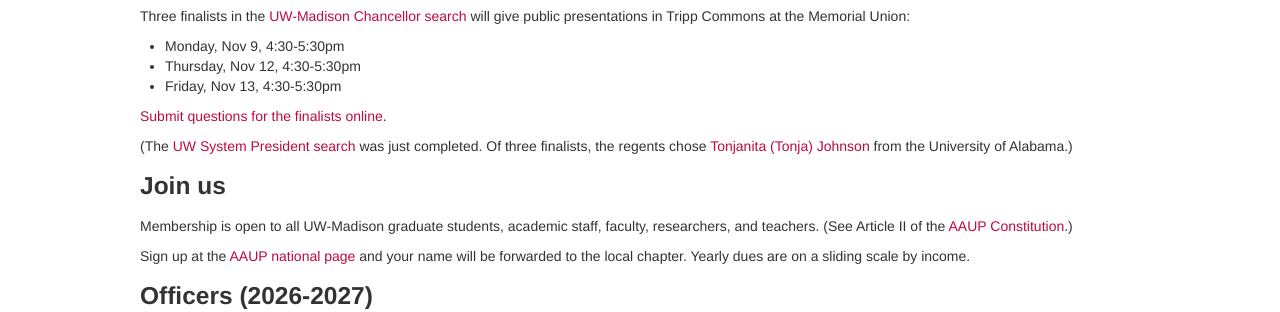
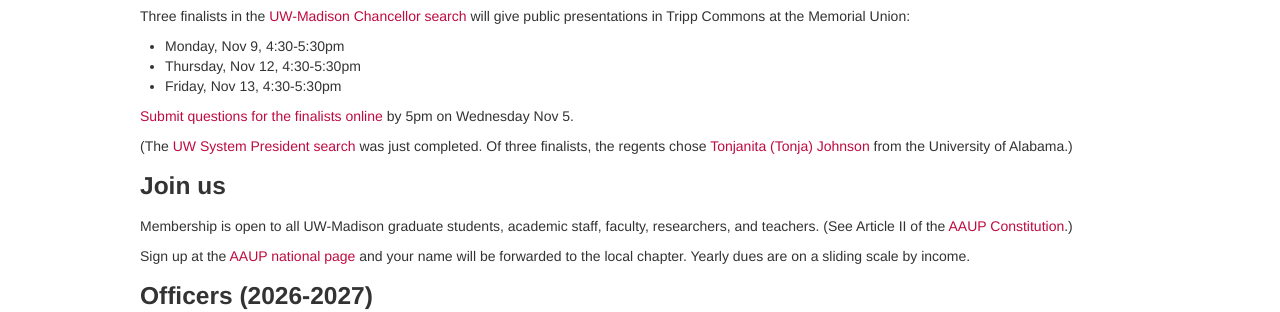
Before and after one commit to aaupmadison/aaupmadison.github.io, a Jekyll site: the page built from index.md, in a window 1280 px wide. Shown: the part 406-718 px from the top of the page. Built offline with Jekyll 4.4.1, drawn with Linux system fonts in a browser that asks for light colours.

Commit message:
index.md: deadline for submitting questions

```diff
--- a/index.md
+++ b/index.md
@@ -26,7 +26,8 @@ will give public presentations in Tripp Commons at the Memorial Union:
 - Thursday, Nov 12, 4:30-5:30pm
 - Friday, Nov 13, 4:30-5:30pm
 
-[Submit questions for the finalists online](https://chancellorsearch.wisc.edu/submit-a-question-for-candidate-forums/).
+[Submit questions for the finalists online](https://chancellorsearch.wisc.edu/submit-a-question-for-candidate-forums/)
+by 5pm on Wednesday Nov 5.
 
 
 (The [UW System President search](https://www.wisconsin.edu/presidential-search-2026/)
```
